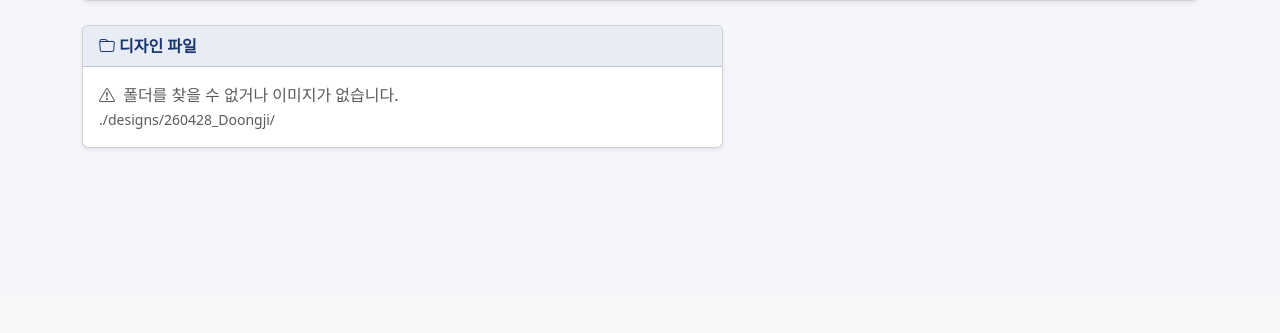
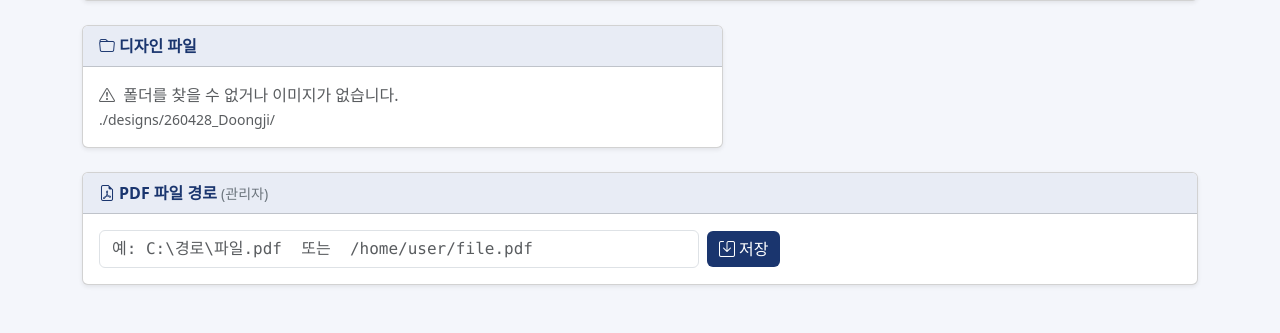
Before and after one commit to Jami-K/26_Changes, a Flask app: page /detail/2 in a window 1280 px wide. Shown: the part 505-838 px from the top of the page. Before the commit the page ends 655 px from the top, so only its background shows below. Run offline with Flask 3, Linux system fonts and the light colour scheme; the visitor is signed in with stand-in values (Sample User, id 1); data comes from the database, SQL or seed files in the repository.

Commit message:
테스트2

```diff
--- a/database.py
+++ b/database.py
@@ -24,6 +24,7 @@ def init_db():
                 apply_date       TEXT,
                 notes            TEXT,
                 design_file      TEXT DEFAULT '',
+                pdf_path         TEXT DEFAULT '',
                 row_hash         TEXT UNIQUE
             );
             CREATE TABLE IF NOT EXISTS settings (
@@ -36,6 +37,10 @@ def init_db():
                 email TEXT NOT NULL
             );
         ''')
+        try:
+            conn.execute("ALTER TABLE changes ADD COLUMN pdf_path TEXT DEFAULT ''")
+        except Exception:
+            pass
 
 
 def get_all_changes(search=''):
@@ -110,3 +115,8 @@ def add_recipient(name, email):
 def delete_recipient(rid):
     with get_conn() as conn:
         conn.execute('DELETE FROM recipients WHERE id = ?', (rid,))
+
+
+def set_pdf_path(cid, path):
+    with get_conn() as conn:
+        conn.execute('UPDATE changes SET pdf_path = ? WHERE id = ?', (path, cid))
--- a/main.py
+++ b/main.py
@@ -10,7 +10,7 @@ from flask import (Flask, abort, jsonify, redirect, render_template,
 
 from database import (add_recipient, delete_recipient,
                       get_all_changes, get_change_by_id, get_recipients,
-                      get_setting, init_db, set_setting)
+                      get_setting, init_db, set_pdf_path, set_setting)
 from excel_reader import sync_excel
 from pptx_gen import generate_pptx
 
@@ -75,6 +75,10 @@ def check_pptx_auth() -> bool:
     return session.get('pptx_auth') is True
 
 
+def is_admin() -> bool:
+    return not bool(get_setting('pptx_pw_hash')) or session.get('pptx_auth') is True
+
+
 # ── 백그라운드 동기화 ─────────────────────────────────────────────────
 
 def _do_sync():
@@ -113,7 +117,8 @@ def detail(cid):
     folder = (change.get('design_file') or '').strip()
     images = get_images_in_folder(folder)
     image_list = [{'idx': i, 'name': os.path.basename(p)} for i, p in enumerate(images)]
-    return render_template('detail.html', change=change, image_list=image_list)
+    return render_template('detail.html', change=change, image_list=image_list,
+                           is_admin=is_admin())
 
 
 @app.route('/image/<int:cid>/<int:idx>')
@@ -129,6 +134,8 @@ def serve_image(cid, idx):
 
 @app.route('/mail/<int:cid>')
 def mail(cid):
+    if not is_admin():
+        abort(403)
     change = get_change_by_id(cid)
     if not change:
         abort(404)
@@ -137,6 +144,30 @@ def mail(cid):
     subject    = f"[변경점 공유] {change.get('product_name', '')} - {change.get('changed_material', '')} 변경"
     return render_template('mail.html', change=change, body=body,
                            recipients=recipients, subject=subject)
+
+
+@app.route('/pdf/<int:cid>')
+def serve_pdf(cid):
+    change = get_change_by_id(cid)
+    if not change:
+        abort(404)
+    path = (change.get('pdf_path') or '').strip()
+    if not path or not os.path.isfile(path):
+        abort(404)
+    return send_file(path, mimetype='application/pdf',
+                     as_attachment=False,
+                     download_name=os.path.basename(path))
+
+
+@app.route('/set_pdf/<int:cid>', methods=['POST'])
+def set_pdf(cid):
+    if not is_admin():
+        abort(403)
+    if not get_change_by_id(cid):
+        abort(404)
+    path = request.form.get('pdf_path', '').strip()
+    set_pdf_path(cid, path)
+    return redirect(url_for('detail', cid=cid))
 
 
 # ── PPTX 탭 (비밀번호 보호) ───────────────────────────────────────────
--- a/templates/detail.html
+++ b/templates/detail.html
@@ -5,13 +5,20 @@
   <h5 class="mb-0 fw-bold" style="color: var(--navy);">
     <i class="bi bi-file-earmark-text me-2"></i>변경점 상세
   </h5>
-  <div class="d-flex gap-2">
+  <div class="d-flex gap-2 flex-wrap">
+    {% if is_admin %}
     <a href="/mail/{{ change.id }}" class="btn btn-outline-primary">
       <i class="bi bi-envelope me-1"></i>메일 작성
     </a>
     <a href="/pptx_view/{{ change.id }}" target="_blank" class="btn btn-navy">
       <i class="bi bi-file-earmark-slides me-1"></i>PPTX 생성
     </a>
+    {% endif %}
+    {% if change.pdf_path %}
+    <a href="/pdf/{{ change.id }}" target="_blank" class="btn btn-outline-danger">
+      <i class="bi bi-file-earmark-pdf me-1"></i>PDF 보기
+    </a>
+    {% endif %}
     <a href="/" class="btn btn-outline-secondary">
       <i class="bi bi-arrow-left me-1"></i>목록
     </a>
@@ -98,6 +105,31 @@
 
 </div>
 
+{% if is_admin %}
+<!-- 관리자: PDF 경로 설정 -->
+<div class="card shadow-sm mt-4">
+  <div class="card-header card-header-navy">
+    <i class="bi bi-file-earmark-pdf me-1"></i>PDF 파일 경로 <span class="fw-normal text-secondary small">(관리자)</span>
+  </div>
+  <div class="card-body">
+    <form method="post" action="/set_pdf/{{ change.id }}" class="d-flex gap-2 align-items-center flex-wrap">
+      <input type="text" class="form-control font-monospace"
+             name="pdf_path" value="{{ change.pdf_path or '' }}"
+             placeholder="예: C:\경로\파일.pdf  또는  /home/user/file.pdf"
+             style="max-width: 600px;">
+      <button class="btn btn-navy" type="submit">
+        <i class="bi bi-save me-1"></i>저장
+      </button>
+      {% if change.pdf_path %}
+      <a href="/pdf/{{ change.id }}" target="_blank" class="btn btn-outline-danger btn-sm">
+        <i class="bi bi-box-arrow-up-right me-1"></i>미리보기
+      </a>
+      {% endif %}
+    </form>
+  </div>
+</div>
+{% endif %}
+
 <!-- 라이트박스 모달 -->
 {% if image_list %}
 <div class="modal fade" id="lightbox" tabindex="-1">
--- a/templates/settings.html
+++ b/templates/settings.html
@@ -80,6 +80,7 @@
   </div>
 </div>
 
+{% if is_auth %}
 <!-- 수신자 목록 -->
 <div class="card shadow-sm">
   <div class="card-header card-header-navy">
@@ -135,6 +136,7 @@
     {% endif %}
   </div>
 </div>
+{% endif %}
 
 {% endblock %}
 
```
